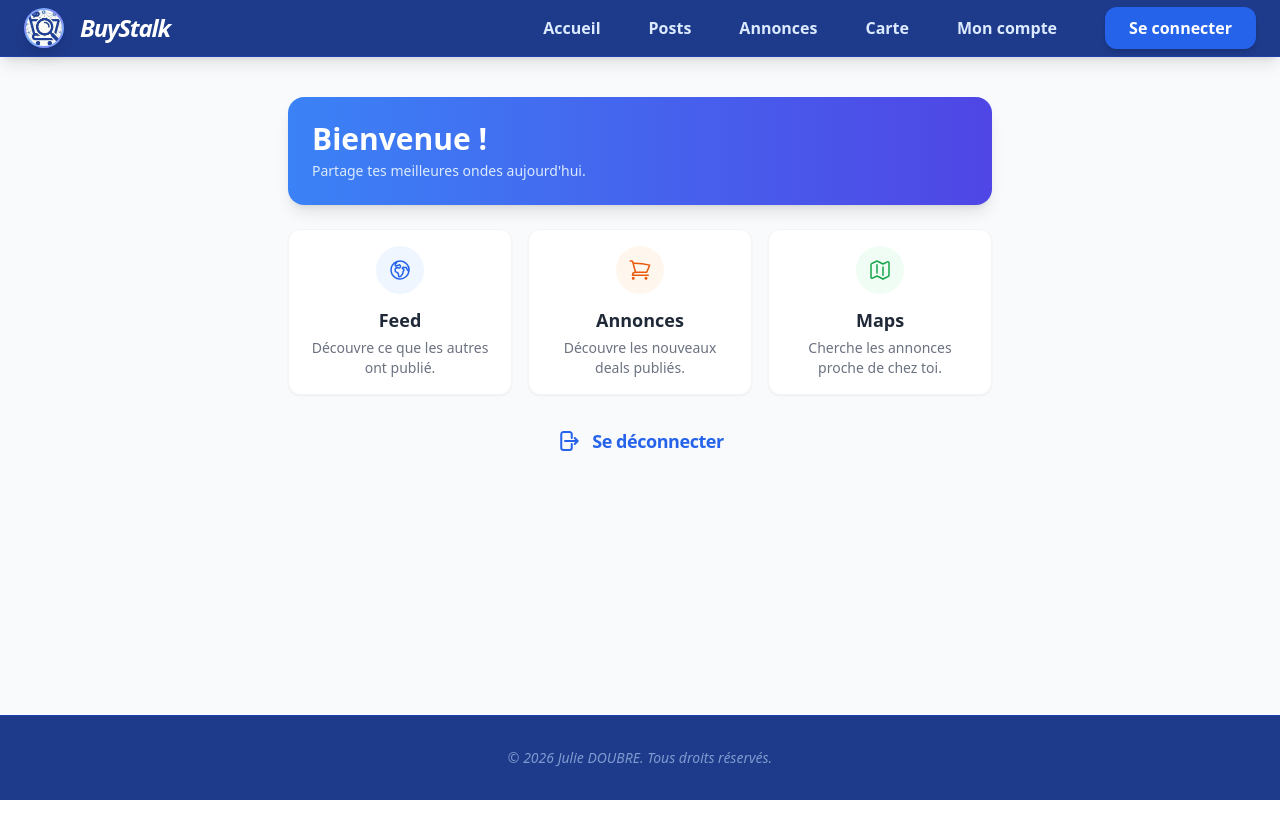
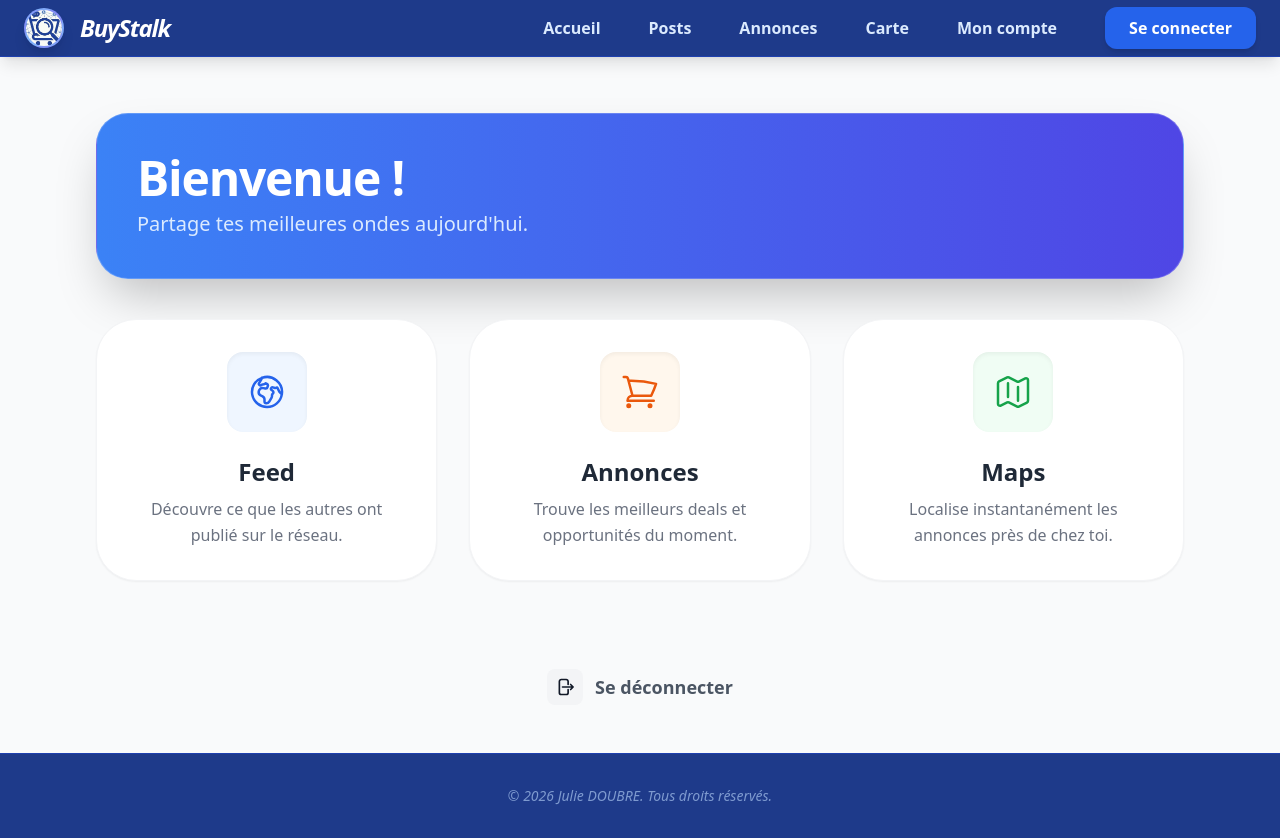
Before and after one commit to juu83/buystalk, a Nuxt app in the folder frontend/: page / in a window 1280 px wide. Before the commit the page ends 800 px from the top, so only its background shows below. Built offline with nearby package versions, Linux system fonts and the light colour scheme.

Commit message:
fix: still improving home page

```diff
--- a/frontend/app/pages/index.vue
+++ b/frontend/app/pages/index.vue
@@ -6,71 +6,60 @@ const apiUrl = getApiUrl()
 </script>
 
 <template>
-  <div class="max-w-3xl mx-auto w-full p-4 sm:p-6 lg:p-8 space-y-6 mt-2">
+  <div class="max-w-6xl mx-auto w-full p-4 sm:p-6 lg:p-8 space-y-10 mt-6">
 
-    <!-- Bannière de bienvenue -->
-    <div class="bg-gradient-to-r from-blue-500 to-indigo-600 rounded-2xl p-6 text-white shadow-lg flex items-center justify-between gap-4" >
+    <div class="bg-gradient-to-r from-blue-500 to-indigo-600 rounded-[2rem] p-10 text-white shadow-2xl flex items-center justify-between gap-8 border border-white/20">
       <div>
-        <h1 class="text-3xl font-extrabold mb-1">Bienvenue {{ user?.firstname }} !</h1>
-        <p class="text-blue-100 text-sm">Partage tes meilleures ondes aujourd'hui.</p>
+        <h1 class="text-4xl md:text-5xl font-black mb-2 tracking-tight">Bienvenue {{ user?.firstname }} !</h1>
+        <p class="text-blue-100 text-xl font-light">Partage tes meilleures ondes aujourd'hui.</p>
       </div>
-      <div v-if="user?.avatar" class="hidden sm:block">
+      <div v-if="user?.avatar" class="hidden md:block">
         <img :src="user.avatar && (user.avatar.startsWith('http') ? user.avatar : `${apiUrl}/storage/${user.avatar}`)"
-             class="w-20 h-20 rounded-full border-2 border-white shadow-sm object-cover" />
+             class="w-32 h-32 rounded-3xl border-4 border-white/30 shadow-2xl object-cover rotate-3" />
       </div>
     </div>
 
-    <!-- Grille d'actions -->
-    <div class="grid grid-cols-1 md:grid-cols-3 gap-4">
-      <NuxtLink to="/posts" class="bg-white p-4 rounded-xl shadow-sm hover:shadow-md transition-all hover:-translate-y-1 border border-gray-100 flex flex-col items-center text-center group">
-        <div class="bg-blue-50 text-blue-600 w-12 h-12 rounded-full flex items-center justify-center mb-3 transition text-xl group-hover:scale-110">
-            <svg xmlns="http://www.w3.org/2000/svg" fill="none" viewBox="0 0 24 24" stroke-width="1.5" stroke="currentColor" class="size-6">
+    <div class="grid grid-cols-1 md:grid-cols-3 gap-8">
+
+      <NuxtLink to="/posts" class="bg-white p-8 rounded-[2.5rem] shadow-sm hover:shadow-2xl transition-all duration-300 hover:-translate-y-2 border border-gray-100 flex flex-col items-center text-center group">
+        <div class="bg-blue-50 text-blue-600 w-20 h-20 rounded-2xl flex items-center justify-center mb-6 transition-all duration-500 group-hover:bg-blue-600 group-hover:text-white group-hover:rotate-12 shadow-inner">
+            <svg xmlns="http://www.w3.org/2000/svg" fill="none" viewBox="0 0 24 24" stroke-width="1.5" stroke="currentColor" class="size-10">
               <path stroke-linecap="round" stroke-linejoin="round" d="m20.893 13.393-1.135-1.135a2.252 2.252 0 0 1-.421-.585l-1.08-2.16a.414.414 0 0 0-.663-.107.827.827 0 0 1-.812.21l-1.273-.363a.89.89 0 0 0-.738 1.595l.587.39c.59.395.674 1.23.172 1.732l-.2.2c-.212.212-.33.498-.33.796v.41c0 .409-.11.809-.32 1.158l-1.315 2.191a2.11 2.11 0 0 1-1.81 1.025 1.055 1.055 0 0 1-1.055-1.055v-1.172c0-.92-.56-1.747-1.414-2.089l-.655-.261a2.25 2.25 0 0 1-1.383-2.46l.007-.042a2.25 2.25 0 0 1 .29-.787l.09-.15a2.25 2.25 0 0 1 2.37-1.048l1.178.236a1.125 1.125 0 0 0 1.302-.795l.208-.73a1.125 1.125 0 0 0-.578-1.315l-.665-.332-.091.091a2.25 2.25 0 0 1-1.591.659h-.18c-.249 0-.487.1-.662.274a.931.931 0 0 1-1.458-1.137l1.411-2.353a2.25 2.25 0 0 0 .286-.76m11.928 9.869A9 9 0 0 0 8.965 3.525m11.928 9.868A9 9 0 1 1 8.965 3.525" />
             </svg>
         </div>
-        <h2 class="text-lg font-semibold text-gray-800">Feed</h2>
-        <p class="text-gray-500 text-sm mt-1">Découvre ce que les autres ont publié.</p>
+        <h2 class="text-2xl font-black text-gray-800 mb-2">Feed</h2>
+        <p class="text-gray-500 text-base leading-relaxed">Découvre ce que les autres ont publié sur le réseau.</p>
       </NuxtLink>
 
-      <NuxtLink to="/posts" class="bg-white p-4 rounded-xl shadow-sm hover:shadow-md transition-all hover:-translate-y-1 border border-gray-100 flex flex-col items-center text-center group">
-        <div class="bg-orange-50 text-orange-600 w-12 h-12 rounded-full flex items-center justify-center mb-3 transition text-xl group-hover:scale-110"><svg xmlns="http://www.w3.org/2000/svg" fill="none" viewBox="0 0 24 24" stroke-width="1.5" stroke="currentColor" class="size-6">
+      <NuxtLink to="/ads" class="bg-white p-8 rounded-[2.5rem] shadow-sm hover:shadow-2xl transition-all duration-300 hover:-translate-y-2 border border-gray-100 flex flex-col items-center text-center group">
+        <div class="bg-orange-50 text-orange-600 w-20 h-20 rounded-2xl flex items-center justify-center mb-6 transition-all duration-500 group-hover:bg-orange-500 group-hover:text-white group-hover:rotate-12 shadow-inner">
+          <svg xmlns="http://www.w3.org/2000/svg" fill="none" viewBox="0 0 24 24" stroke-width="1.5" stroke="currentColor" class="size-10">
             <path stroke-linecap="round" stroke-linejoin="round" d="M2.25 3h1.386c.51 0 .955.343 1.087.835l.383 1.437M7.5 14.25a3 3 0 0 0-3 3h15.75m-12.75-3h11.218c1.121-2.3 2.1-4.684 2.924-7.138a60.114 60.114 0 0 0-16.536-1.84M7.5 14.25 5.106 5.272M6 20.25a.75.75 0 1 1-1.5 0 .75.75 0 0 1 1.5 0Zm12.75 0a.75.75 0 1 1-1.5 0 .75.75 0 0 1 1.5 0Z" />
           </svg>
         </div>
-        <h2 class="text-lg font-semibold text-gray-800">Annonces</h2>
-        <p class="text-gray-500 text-sm mt-1">Découvre les nouveaux deals publiés.</p>
+        <h2 class="text-2xl font-black text-gray-800 mb-2">Annonces</h2>
+        <p class="text-gray-500 text-base leading-relaxed">Trouve les meilleurs deals et opportunités du moment.</p>
       </NuxtLink>
 
-      <NuxtLink to="/map" class="bg-white p-4 rounded-xl shadow-sm hover:shadow-md transition-all hover:-translate-y-1 border border-gray-100 flex flex-col items-center text-center group">
-        <div class="bg-green-50 text-green-600 w-12 h-12 rounded-full flex items-center justify-center mb-3 transition text-xl group-hover:scale-110"><svg xmlns="http://www.w3.org/2000/svg" fill="none" viewBox="0 0 24 24" stroke-width="1.5" stroke="currentColor" class="size-6">
+      <NuxtLink to="/map" class="bg-white p-8 rounded-[2.5rem] shadow-sm hover:shadow-2xl transition-all duration-300 hover:-translate-y-2 border border-gray-100 flex flex-col items-center text-center group">
+        <div class="bg-green-50 text-green-600 w-20 h-20 rounded-2xl flex items-center justify-center mb-6 transition-all duration-500 group-hover:bg-green-600 group-hover:text-white group-hover:rotate-12 shadow-inner">
+          <svg xmlns="http://www.w3.org/2000/svg" fill="none" viewBox="0 0 24 24" stroke-width="1.5" stroke="currentColor" class="size-10">
             <path stroke-linecap="round" stroke-linejoin="round" d="M9 6.75V15m6-6v8.25m.503 3.498 4.875-2.437c.381-.19.622-.58.622-1.006V4.82c0-.836-.88-1.38-1.628-1.006l-3.869 1.934c-.317.159-.69.159-1.006 0L9.503 3.252a1.125 1.125 0 0 0-1.006 0L3.622 5.689C3.24 5.88 3 6.27 3 6.695V19.18c0 .836.88 1.38 1.628 1.006l3.869-1.934c.317-.159.69-.159 1.006 0l4.994 2.497c.317.158.69.158 1.006 0Z" />
           </svg>
         </div>
-        <h2 class="text-lg font-semibold text-gray-800">Maps</h2>
-        <p class="text-gray-500 text-sm mt-1">Cherche les annonces proche de chez toi.</p>
+        <h2 class="text-2xl font-black text-gray-800 mb-2">Maps</h2>
+        <p class="text-gray-500 text-base leading-relaxed">Localise instantanément les annonces près de chez toi.</p>
       </NuxtLink>
     </div>
 
-    <!-- Déconnexion -->
-    <div class="text-center mt-10">
-    <button
-      @click="logout()"
-      class="group inline-flex items-center gap-3 px-4 py-2 transition-all duration-300"
-    >
-      <svg
-        xmlns="http://www.w3.org/2000/svg"
-        fill="none"
-        viewBox="0 0 24 24"
-        stroke-width="2"
-        stroke="currentColor"
-        class="w-6 h-6 text-blue-600 group-hover:text-red-500 transition-colors duration-300"
-      >
+    <div class="text-center pt-8">
+      <button @click="logout()" class="group inline-flex items-center gap-3 px-8 py-4 rounded-2xl hover:bg-red-50 transition-all duration-300">
+        <div class="p-2 bg-gray-100 rounded-lg group-hover:bg-red-100 group-hover:text-red-600 transition-colors">
+          <svg xmlns="http://www.w3.org/2000/svg" fill="none" viewBox="0 0 24 24" stroke-width="2" stroke="currentColor" class="w-5 h-5">
             <path stroke-linecap="round" stroke-linejoin="round" d="M15.75 9V5.25A2.25 2.25 0 0 0 13.5 3h-6a2.25 2.25 0 0 0-2.25 2.25v13.5A2.25 2.25 0 0 0 7.5 21h6a2.25 2.25 0 0 0 2.25-2.25V15m3 0 3-3m0 0-3-3m3 3H9" />
           </svg>
-
-      <span class="text-blue-600 text-lg font-bold tracking-tight group-hover:text-red-500 transition-colors duration-300">
-        Se déconnecter
-      </span>
+        </div>
+        <span class="text-gray-600 group-hover:text-red-600 font-bold text-lg">Se déconnecter</span>
       </button>
     </div>
   </div>
```
Lines whose indentation alone changed are shown as unchanged.
